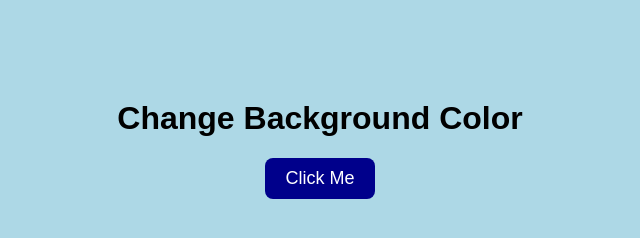
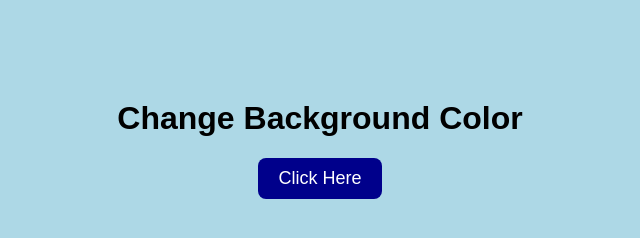
Before and after one commit to 006shido/colorchange, a plain HTML site: page index.html in a window 1280 px wide. Shown: the whole page, without its empty margins (320-960 px from the left). Drawn offline with Linux system fonts and the light colour scheme.

Commit message:
Update button

```diff
--- a/index.html
+++ b/index.html
@@ -27,7 +27,7 @@
 <body>
 
     <h1>Change Background Color</h1>
-    <button onclick="changeColor()">Click Me</button>
+    <button onclick="changeColor()">Click Here</button>
 
     <script>
         function changeColor() {
```
